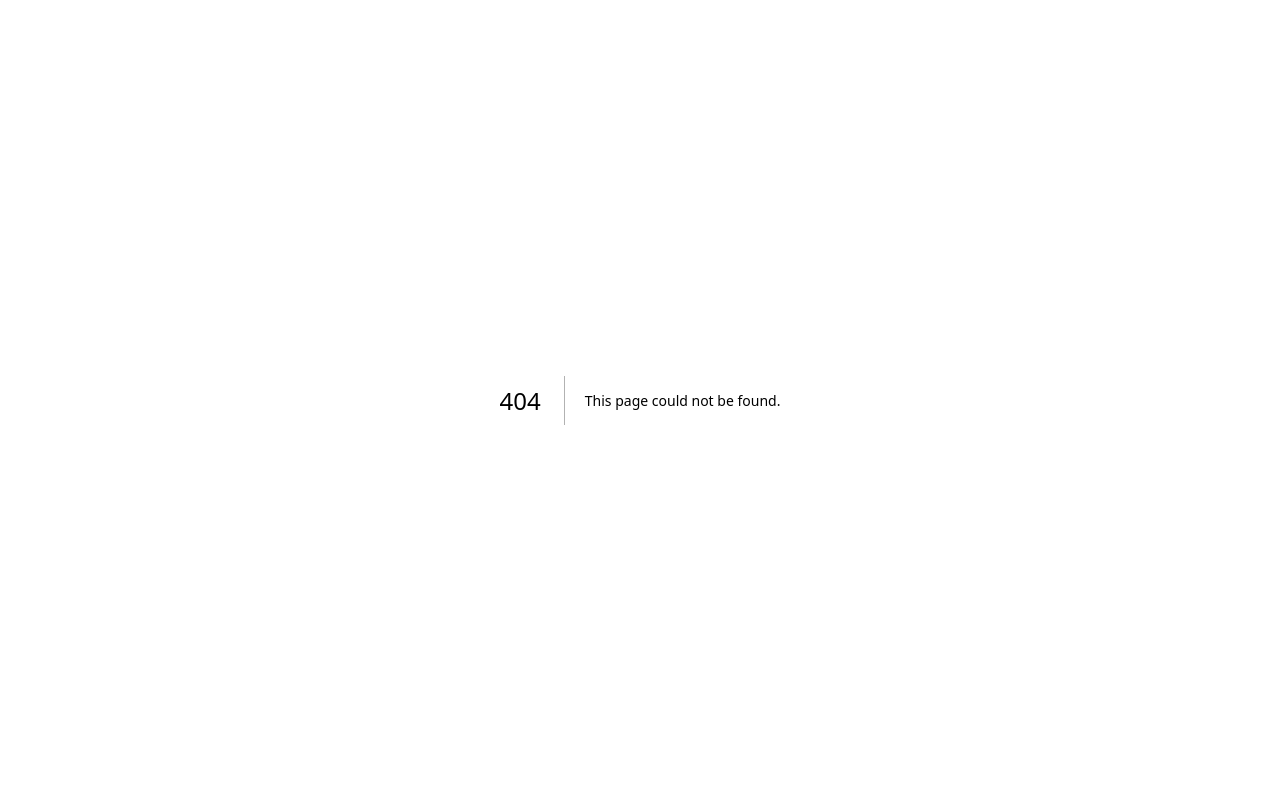
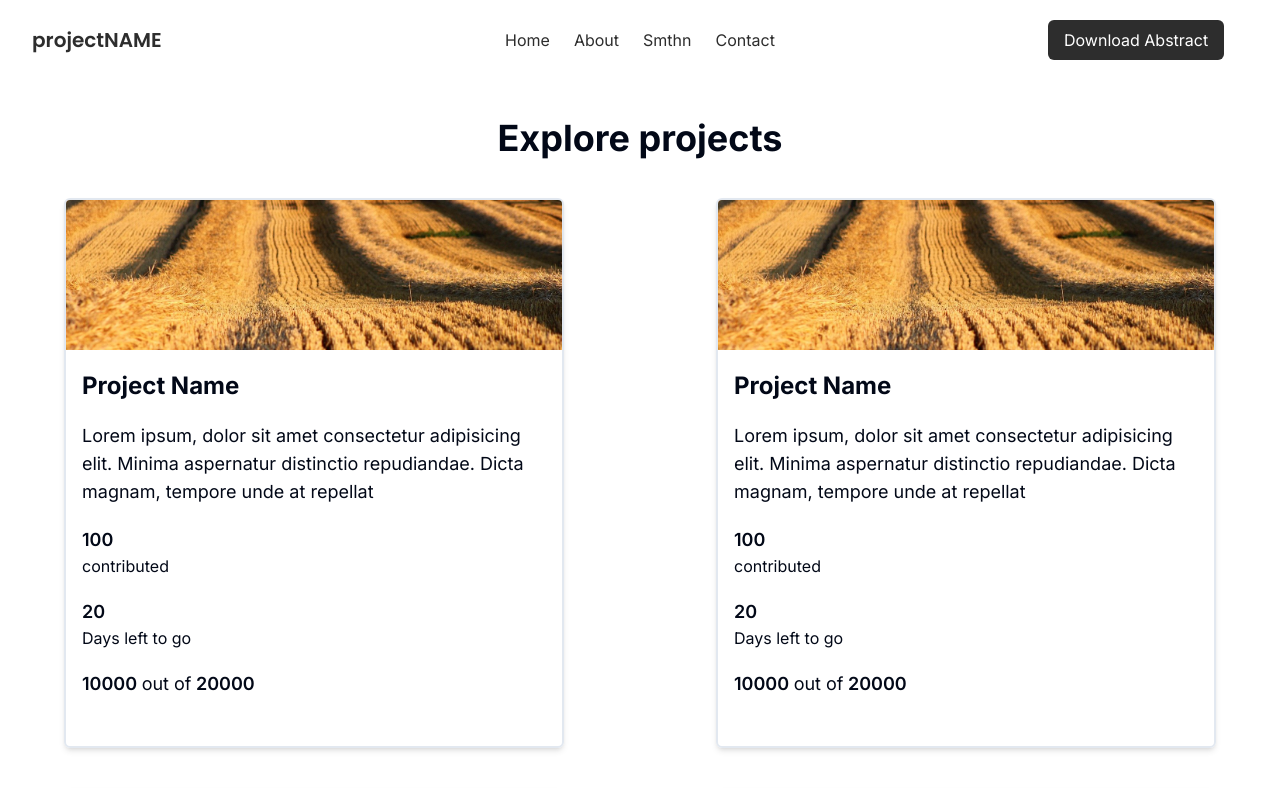
Before and after one commit to Deflated-Pappadam/Better-Funds, a Next.js app: page /explore in a window 1280 px wide. Before the commit this address had no page. Shown: the top 788 px of the page. Built offline with nearby package versions, Linux system fonts and the light colour scheme.

Commit message:
add: explore page

```diff
--- /dev/null
+++ b/app/components/Explorecomp.tsx
@@ -0,0 +1,27 @@
+import React from 'react'
+import Image from 'next/image'
+
+function Explorecomp() {
+  return (
+    <div className='w-[500px] h-[550px] border-2 shadow-md rounded-md'>
+        <Image src={'/field-8172968_1280.jpg'} alt={''} width={1280} height={817} className='max-w-[500] max-h-[150px] object-cover rounded-t-sm'/>
+        <div className='px-4 pt-5 flex flex-col gap-5'>
+            <h1 className='font-bold text-2xl'>Project Name</h1>
+            <p className='text-lg'>Lorem ipsum, dolor sit amet consectetur adipisicing elit. Minima aspernatur distinctio repudiandae. Dicta magnam, tempore unde at repellat</p>
+            <div>
+                <h1 className='font-semibold text-lg'>100</h1>
+                <p>contributed</p>
+            </div>
+            <div>
+                <h1 className='font-semibold text-lg'>20</h1>
+                <p>Days left to go</p>
+            </div>
+            <div>
+                <h1 className='font-semibold text-lg'>10000 <span className='font-normal texl-md'>out of</span> 20000</h1>
+            </div>
+        </div>
+    </div>
+  )
+}
+
+export default Explorecomp
--- /dev/null
+++ b/app/explore/page.tsx
@@ -0,0 +1,24 @@
+import React from 'react'
+import NavBar from '../components/NavBar'
+import Explorecomp from '../components/Explorecomp'
+
+function page() {
+  return (
+    <div className='w-full h-full'>
+        <NavBar/>
+        <div className='px-[5%] pt-[3%] flex flex-col items-center'>
+            <h1 className='font-bold text-4xl'>Explore projects</h1>
+            <div className='flex justify-between flex-wrap gap-10 my-10'>
+                <Explorecomp/>
+                <Explorecomp/>
+                <Explorecomp/>
+                <Explorecomp/>
+                <Explorecomp/>
+                <Explorecomp/>
+            </div>
+        </div>
+    </div>
+  )
+}
+
+export default page
```
